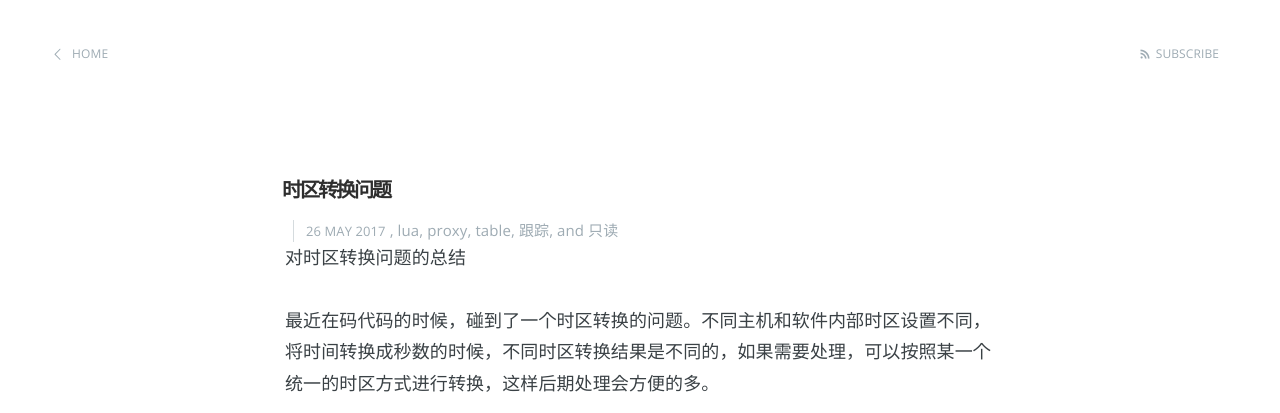
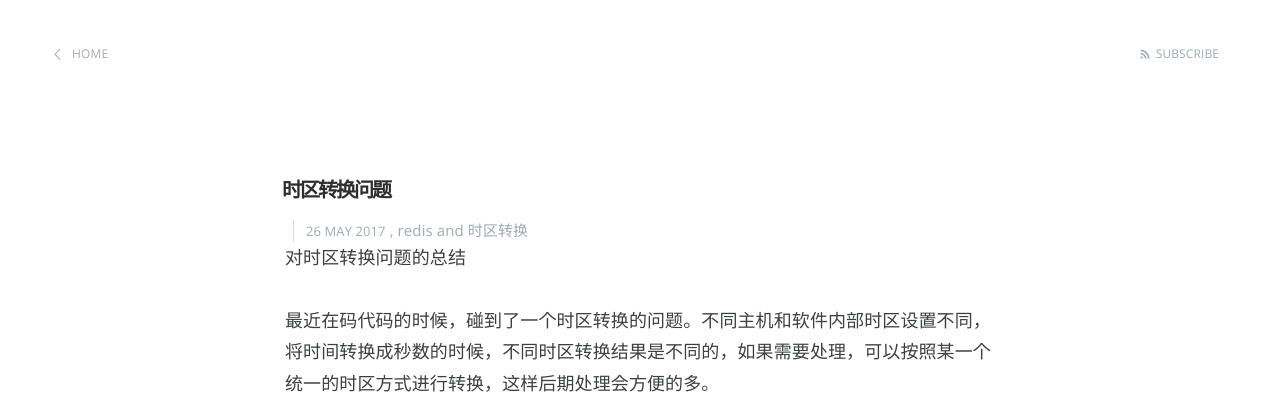
Before and after one commit to small-cat/small-cat.github.io, a Jekyll site: the page built from _posts/2017-04-09-problem-about-zoneinfo_conversion.md, in a window 1280 px wide and 900 px high. Shown: the top 413 px of the window. Built offline with Jekyll 4.4.1, drawn with Linux system fonts in a browser that asks for light colours; comment, search, counter and statistics services are not loaded.

Commit message:
modify tags in zoneinfo conversion

```diff
--- a/_posts/2017-04-09-problem-about-zoneinfo_conversion.md
+++ b/_posts/2017-04-09-problem-about-zoneinfo_conversion.md
@@ -2,7 +2,7 @@
 layout: post
 title: "时区转换问题"
 date: 2017-05-26 23:30:00
-tags: lua proxy table 跟踪 只读
+tags: redis 时区转换
 ---
 对时区转换问题的总结
 
```
